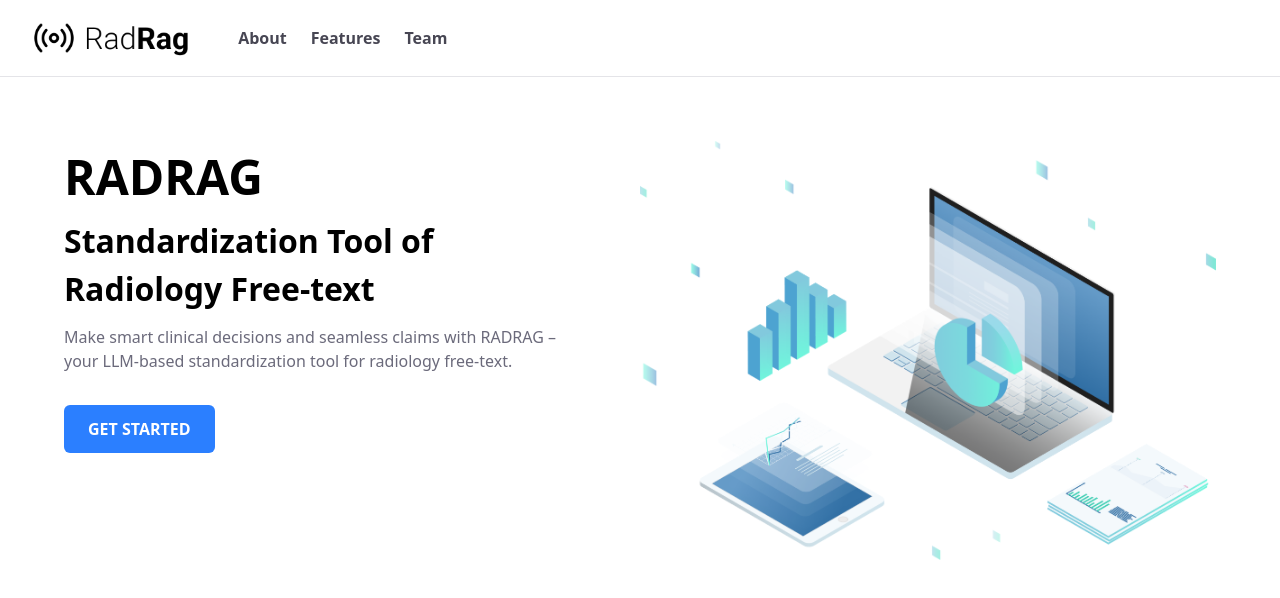
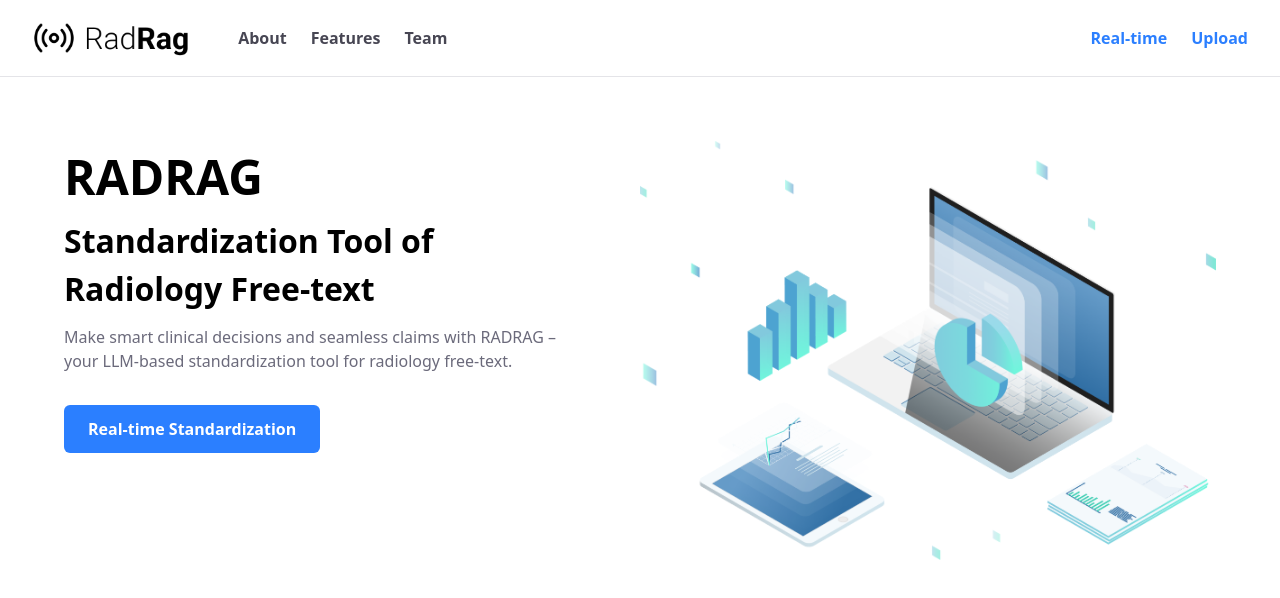
Before and after one commit to burnout909/rad-rag-app, a React (Vite) app: page / in a window 1280 px wide. Shown: the top 598 px of the page. Built offline with nearby package versions, Linux system fonts and the light colour scheme.

Commit message:
add upload page

```diff
--- a/src/App.tsx
+++ b/src/App.tsx
@@ -5,6 +5,7 @@ import About from "./pages/About";
 import Features from "./pages/Features";
 import Team from "./pages/Team";
 import Playground from "./pages/Playground";
+import Folder from "./pages/Folder";
 
 export default function App() {
   return (
@@ -16,6 +17,7 @@ export default function App() {
         <Route path="/features" element={<Features />} />
         <Route path="/team" element={<Team />} />
         <Route path="/playground" element={<Playground />} />
+        <Route path="/folder" element={<Folder />} />
       </Routes>
     </Router>
   );
--- /dev/null
+++ b/src/components/CTAButton.tsx
@@ -0,0 +1,7 @@
+export function CTAButton({ name }: { name: string }) {
+  return (
+    <div className="px-6 py-3 bg-blue-500 text-white rounded-md text-body1 hover:bg-blue-400 font-semibold">
+      {name}
+    </div>
+  );
+}
--- a/src/components/Navbar.tsx
+++ b/src/components/Navbar.tsx
@@ -14,6 +14,14 @@ export default function Navbar() {
           <Link to="/team">Team</Link>
         </div>
       </div>
+      <div className="flex gap-6">
+        <Link to="/playground">
+          <text className="text-base font-[600] text-blue-500">Real-time</text>
+        </Link>
+        <Link to="/folder">
+          <text className="text-base font-[600] text-blue-500">Upload</text>
+        </Link>
+      </div>
     </nav>
   );
 }
--- /dev/null
+++ b/src/pages/Folder.tsx
@@ -0,0 +1,6 @@
+export default function Folder() {
+  //function
+
+  //return components
+  return <div>Folder</div>;
+}
--- a/src/pages/Home.tsx
+++ b/src/pages/Home.tsx
@@ -1,9 +1,8 @@
-import { useNavigate } from "react-router-dom";
+import { Link } from "react-router-dom";
 import computerImage from "../assets/computer.png";
+import { CTAButton } from "../components/CTAButton";
 
 export default function Home() {
-  const navigate = useNavigate();
-
   return (
     <div className="flex justify-between p-16 flex-col-reverse lg:flex-row">
       <div className="max-w-lg">
@@ -15,12 +14,9 @@ export default function Home() {
           Make smart clinical decisions and seamless claims with RADRAG – your
           LLM-based standardization tool for radiology free-text.
         </div>
-        <button
-          onClick={() => navigate("/playground")}
-          className="px-6 py-3 bg-blue-500 text-white rounded-md text-body1 hover:bg-blue-400 font-semibold"
-        >
-          GET STARTED
-        </button>
+        <Link to="/playground" className="flex">
+          <CTAButton name={"Real-time Standardization"} />
+        </Link>
       </div>
       <img
         src={computerImage}
```
